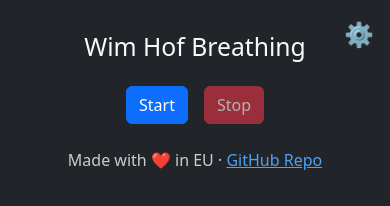
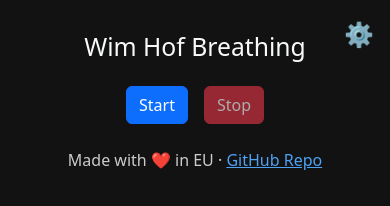
Before and after one commit to avra911/wim-hof-breathing-simulator, a plain HTML site: page index.html in a window 390 px wide. Drawn offline with Linux system fonts and the dark colour scheme.

Commit message:
Fixed mobile toolbar bg

```diff
--- a/style.css
+++ b/style.css
@@ -1,7 +1,7 @@
 @media (prefers-color-scheme: dark) {
-    body {
-        background-color: #121212;
-        color: #e0e0e0;
+    :root {
+        --bs-dark-rgb: 18, 18, 18;
+        --bs-bg-opacity: 1;
     }
 
     /* Buttons */
```
